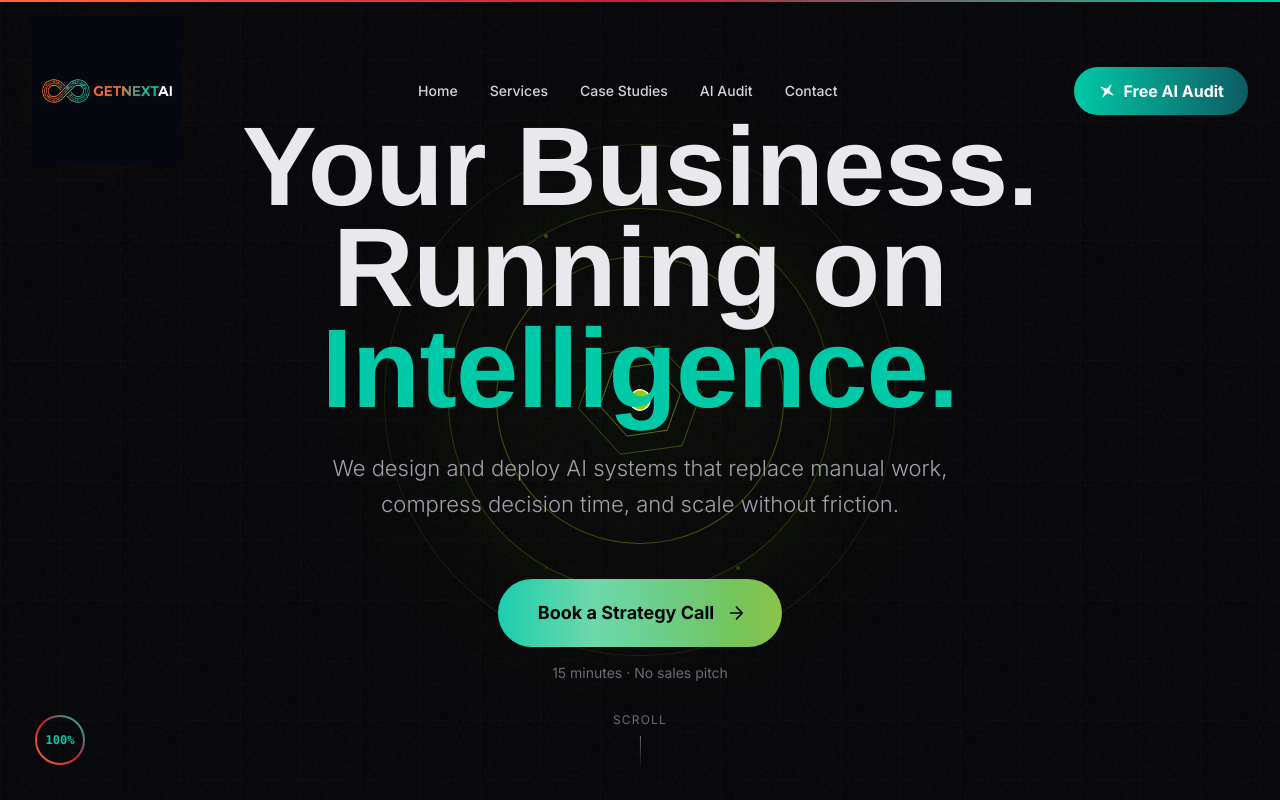
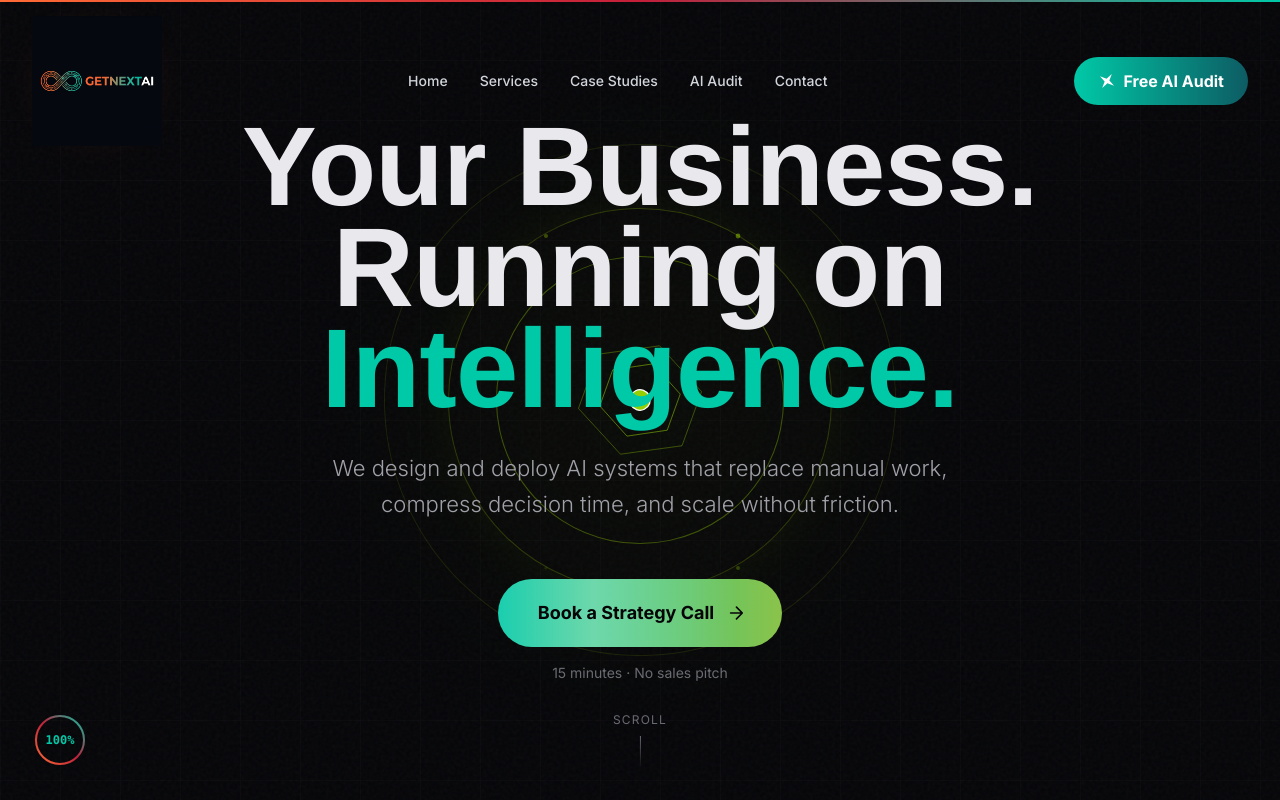
Before and after one commit to Dictator-09/getnextai, a Next.js app: page / in a window 1280 px wide. Shown: the top 800 px of the page. Built offline with nearby package versions, Linux system fonts and the light colour scheme.

Commit message:
Further reduce logo sizes (sm: 100x28, md: 130x36, lg: 180x50)

```diff
--- a/components/ui/Logo.tsx
+++ b/components/ui/Logo.tsx
@@ -19,9 +19,9 @@ export default function Logo({ className = "", size = "md", showGlow = true }: L
     // Compact rectangular logo sizes for navbar
     // Logo is horizontal rectangle (approximately 3.5:1 aspect ratio)
     const sizes = {
-        sm: { width: 120, height: 34 },   // Navbar scrolled - compact
-        md: { width: 150, height: 42 },   // Navbar default
-        lg: { width: 200, height: 56 },   // Footer/hero
+        sm: { width: 100, height: 28 },   // Navbar scrolled - very compact
+        md: { width: 130, height: 36 },   // Navbar default
+        lg: { width: 180, height: 50 },   // Footer/hero
     };
 
     const handleMouseMove = (e: React.MouseEvent<HTMLDivElement>) => {
```
